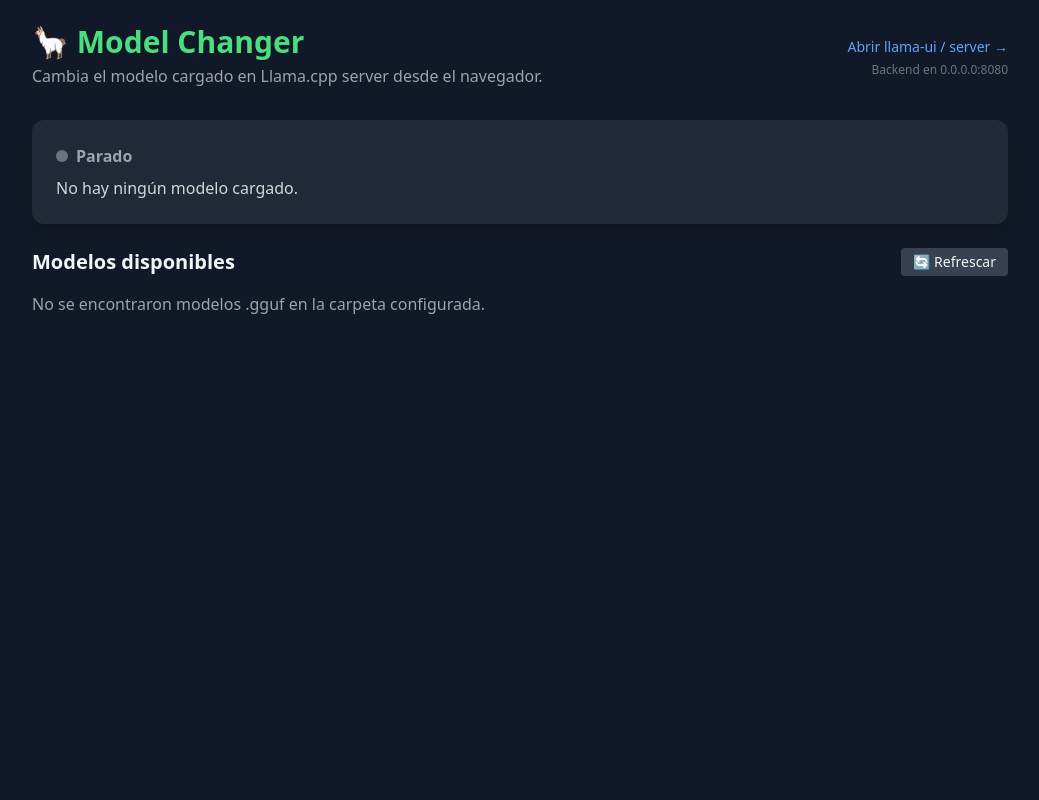
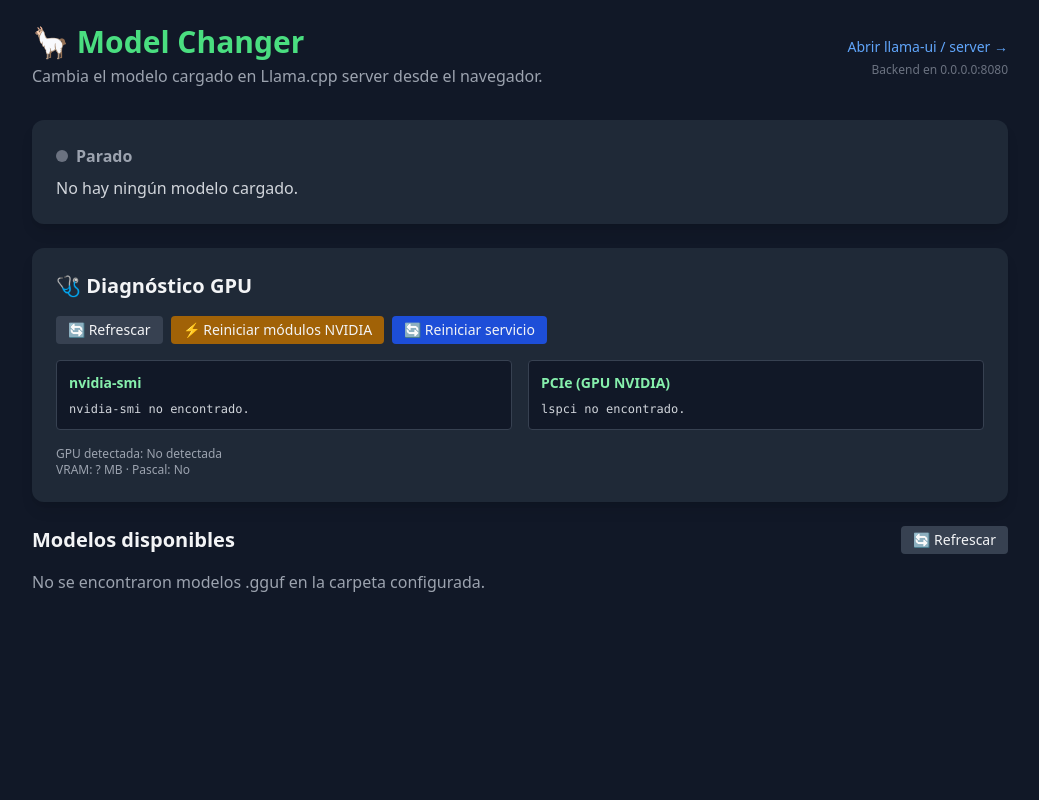
Before and after one commit to alex-milla/Model-changer, a FastAPI app: page / in a window 1280 px wide. Shown: the whole page, without its empty margins (120-1159 px from the left). Run offline with FastAPI, Linux system fonts and the light colour scheme; some libraries are stand-ins or nearby versions.

Commit message:
Add GPU diagnostics panel: nvidia-smi, PCIe info, reset NVIDIA modules and restart service

```diff
--- a/model_changer/main.py
+++ b/model_changer/main.py
@@ -142,6 +142,24 @@
     return manager.get_system_info()
 
 
+@app.get("/api/gpu-status")
+async def api_gpu_status():
+    return {
+        "nvidia_smi": manager.get_gpu_status_text(),
+        "pcie": manager.get_pcie_status_text(),
+    }
+
+
+@app.post("/api/gpu-reset")
+async def api_gpu_reset():
+    return manager.reset_gpu_modules()
+
+
+@app.post("/api/service-restart")
+async def api_service_restart():
+    return manager.restart_service()
+
+
 @app.get("/api/profile/{model_name}")
 async def api_get_profile(model_name: str):
     return {"model": model_name, "profile": manager.get_profile(model_name)}
@@ -234,6 +252,11 @@
     gpu = manager.get_gpu_info()
     system = manager.get_system_info()
     return HTMLResponse(_render_profile_form(model_name, profile, extra, gpu, system))
+
+
+@app.get("/fragments/diagnostics", response_class=HTMLResponse)
+async def fragment_diagnostics():
+    return HTMLResponse(_render_diagnostics())
 
 
 def _render_status(status):
@@ -498,3 +521,47 @@
         updateWarnings('{model_name}');
     </script>
     """
+
+
+def _render_diagnostics():
+    gpu = manager.get_gpu_info()
+    nvidia_smi = manager.get_gpu_status_text()
+    pcie = manager.get_pcie_status_text()
+    return f"""
+    <div class="space-y-4">
+        <div class="flex flex-wrap gap-2">
+            <button hx-get="/fragments/diagnostics" hx-target="#diagnostics-panel" hx-swap="innerHTML"
+                    class="px-3 py-1 text-sm bg-gray-700 hover:bg-gray-600 rounded transition">
+                🔄 Refrescar
+            </button>
+            <button hx-post="/api/gpu-reset" hx-target="#diagnostics-result" hx-swap="innerHTML"
+                    class="px-3 py-1 text-sm bg-yellow-700 hover:bg-yellow-600 rounded transition"
+                    onclick="return confirm('¿Reiniciar módulos NVIDIA? Se detendrá cualquier modelo cargado.')">
+                ⚡ Reiniciar módulos NVIDIA
+            </button>
+            <button hx-post="/api/service-restart" hx-target="#diagnostics-result" hx-swap="innerHTML"
+                    class="px-3 py-1 text-sm bg-blue-700 hover:bg-blue-600 rounded transition"
+                    onclick="return confirm('¿Reiniciar el servicio Model Changer?')">
+                🔄 Reiniciar servicio
+            </button>
+        </div>
+
+        <div id="diagnostics-result" class="text-sm"></div>
+
+        <div class="grid grid-cols-1 lg:grid-cols-2 gap-4">
+            <div class="bg-gray-900 border border-gray-700 rounded p-3">
+                <h4 class="text-sm font-semibold text-green-300 mb-2">nvidia-smi</h4>
+                <pre class="text-xs font-mono text-gray-300 overflow-x-auto whitespace-pre-wrap">{nvidia_smi}</pre>
+            </div>
+            <div class="bg-gray-900 border border-gray-700 rounded p-3">
+                <h4 class="text-sm font-semibold text-green-300 mb-2">PCIe (GPU NVIDIA)</h4>
+                <pre class="text-xs font-mono text-gray-300 overflow-x-auto whitespace-pre-wrap">{pcie}</pre>
+            </div>
+        </div>
+
+        <div class="text-xs text-gray-400">
+            <p>GPU detectada: {gpu.get('name') or 'No detectada'}</p>
+            <p>VRAM: {gpu.get('vram_mb') or '?'} MB · Pascal: {'Sí' if gpu.get('is_pascal') else 'No'}</p>
+        </div>
+    </div>
+    """
--- a/model_changer/server_manager.py
+++ b/model_changer/server_manager.py
@@ -150,6 +150,72 @@
             "cpu_count": psutil.cpu_count(logical=True),
             "cpu_count_physical": psutil.cpu_count(logical=False),
         }
+
+    def get_gpu_status_text(self) -> str:
+        """Devuelve la salida textual de nvidia-smi."""
+        if not shutil.which("nvidia-smi"):
+            return "nvidia-smi no encontrado."
+        try:
+            result = subprocess.run(
+                ["nvidia-smi"],
+                capture_output=True, text=True, check=False, timeout=10
+            )
+            return result.stdout or result.stderr or "nvidia-smi no devolvió salida."
+        except Exception as exc:
+            return f"Error al ejecutar nvidia-smi: {exc}"
+
+    def get_pcie_status_text(self) -> str:
+        """Devuelve información PCIe de la GPU NVIDIA."""
+        if not shutil.which("lspci"):
+            return "lspci no encontrado."
+        try:
+            result = subprocess.run(
+                ["lspci", "-vv", "-d", "10de:"],
+                capture_output=True, text=True, check=False, timeout=10
+            )
+            output = result.stdout or result.stderr or "lspci no devolvió salida."
+            # Filtrar líneas relevantes (nombre, link capability, link status)
+            lines = []
+            for line in output.splitlines():
+                lower = line.lower()
+                if any(k in lower for k in ["nvidia", "tesla", "geforce", "vga", "3d", "link capability", "link status", "ltssm"]):
+                    lines.append(line)
+            return "\n".join(lines) if lines else output[:2000]
+        except Exception as exc:
+            return f"Error al ejecutar lspci: {exc}"
+
+    def reset_gpu_modules(self) -> Dict[str, Any]:
+        """Intenta reiniciar los módulos de NVIDIA. Requiere privilegios de root."""
+        if not shutil.which("sudo"):
+            return {"ok": False, "error": "sudo no disponible"}
+        try:
+            # Detener cualquier llama-server para liberar la GPU
+            self.stop()
+            # Reiniciar módulos
+            result = subprocess.run(
+                ["sudo", "bash", "-c", "rmmod nvidia_uvm nvidia && modprobe nvidia_uvm nvidia"],
+                capture_output=True, text=True, check=False, timeout=60
+            )
+            if result.returncode == 0:
+                return {"ok": True, "message": "Módulos NVIDIA reiniciados correctamente."}
+            return {"ok": False, "error": result.stderr or result.stdout or "Error desconocido"}
+        except Exception as exc:
+            return {"ok": False, "error": str(exc)}
+
+    def restart_service(self) -> Dict[str, Any]:
+        """Intenta reiniciar el servicio model-changer. Requiere privilegios de root."""
+        if not shutil.which("sudo"):
+            return {"ok": False, "error": "sudo no disponible"}
+        try:
+            result = subprocess.run(
+                ["sudo", "systemctl", "restart", "model-changer"],
+                capture_output=True, text=True, check=False, timeout=60
+            )
+            if result.returncode == 0:
+                return {"ok": True, "message": "Servicio model-changer reiniciado."}
+            return {"ok": False, "error": result.stderr or result.stdout or "Error desconocido"}
+        except Exception as exc:
+            return {"ok": False, "error": str(exc)}
 
     @property
     def base_url(self) -> str:
--- a/templates/index.html
+++ b/templates/index.html
@@ -28,6 +28,16 @@
         <section id="status-panel" class="bg-gray-800 rounded-xl p-6 mb-6 shadow-lg"
                  hx-get="/fragments/status" hx-trigger="load, every 3s" hx-swap="innerHTML">
             <div class="animate-pulse text-gray-400">Cargando estado...</div>
+        </section>
+
+        <!-- Diagnóstico GPU -->
+        <section class="bg-gray-800 rounded-xl p-6 mb-6 shadow-lg">
+            <div class="flex items-center justify-between mb-4">
+                <h2 class="text-xl font-semibold">🩺 Diagnóstico GPU</h2>
+            </div>
+            <div id="diagnostics-panel" hx-get="/fragments/diagnostics" hx-trigger="load" hx-swap="innerHTML">
+                <div class="animate-pulse text-gray-400">Cargando diagnóstico...</div>
+            </div>
         </section>
 
         <!-- Lista de modelos -->
```
Also changed, not shown: README.md.
